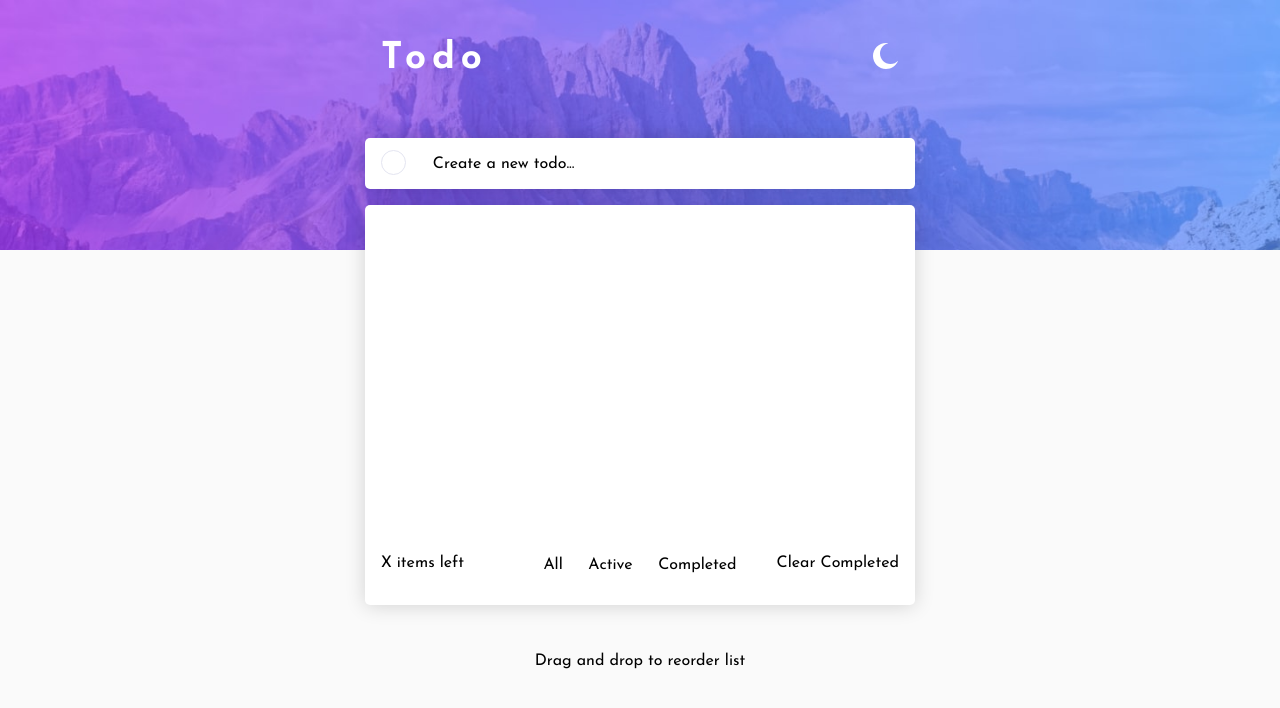
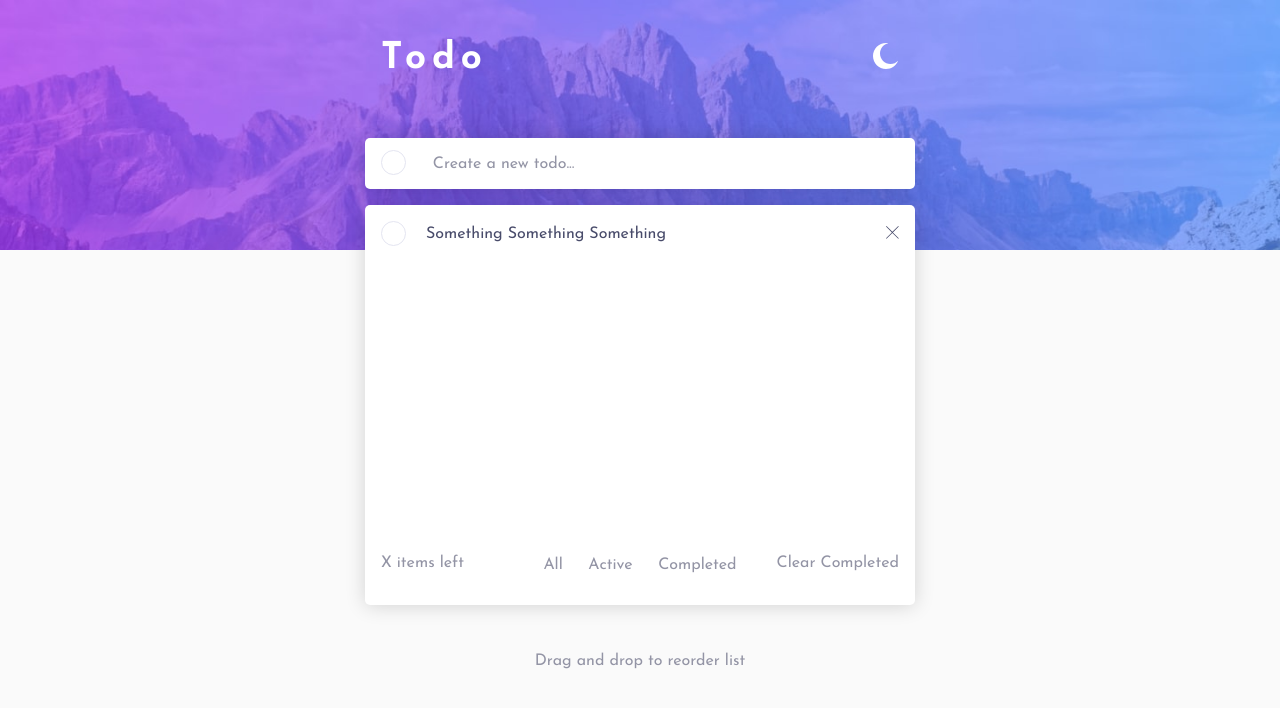
Before and after one commit to Otavio-Cipriano/todo-app, a React (Create React App) app: page / in a window 1280 px wide. Shown: the top 708 px of the page. Built offline with nearby package versions, Linux system fonts and the light colour scheme.

Commit message:
add & update to theme at components

```diff
--- a/src/App.jsx
+++ b/src/App.jsx
@@ -2,16 +2,21 @@ import Container from "./components/Container/Container";
 import Header from "./components/Header/Header";
 import TodoApp from "./components/TodoApp/TodoApp";
 import ThemeContextParent from "./contexts/ThemeContext";
+import TodoContextParent from "./contexts/TodoContext";
 
 
 function App() {
   return (
+    <>
+      <TodoContextParent>
         <ThemeContextParent>
           <Container>
             <Header />
             <TodoApp />
           </Container>
         </ThemeContextParent>
+      </TodoContextParent>
+    </>
   );
 }
 
--- a/src/components/Todo/Todo.jsx
+++ b/src/components/Todo/Todo.jsx
@@ -1,16 +1,19 @@
 import React from 'react'
+import { useTheme } from '../../contexts/ThemeContext'
 
-export default function Todo() {
+export default function Todo({text, state}) {
+  const {theme} = useTheme()
+
   return (
-    <div className="task">
+    <div className={`task ${theme}`}>
       <div className="task__cb">
         <label className="task__cb cb">
           <input type="checkbox" value=""/>
             <span className="cb__checkmark"></span>
         </label>
       </div>
-      <p className="task__text">
-        Jog Around the park 3x
+      <p className={`task__text ${theme}`}>
+        {text}
       </p>
       <div className="task__trash">
         <img src="assets/icon-cross.svg" alt="delete icon"/>
--- a/src/components/TodoApp/TodoApp.jsx
+++ b/src/components/TodoApp/TodoApp.jsx
@@ -1,20 +1,18 @@
 import React from 'react'
 import TodoFilter from '../TodoFilter/TodoFilter'
 import TodoList from '../TodoList/TodoList'
+import {useTheme} from '../../contexts/ThemeContext'
+import TodoCreator from '../TodoCreator/TodoCreator'
+
 
 export default function TodoApp() {
+  const { theme } = useTheme()
+
   return (
-    <div className='todo'>
-      <div className="todo__creator">
-        <label className="task__todo cb">
-          <input type="checkbox" value=" "/>
-            <span className="cb__checkmark"></span>
-        </label>
-        <span>Create a new todo...</span>
-        <input type="text"/>
-      </div>
+    <div className={`todo-app ${theme}`}>
+      <TodoCreator/>
       <TodoList/>
-      <TodoFilter className="todo__filter todo__filter-mobile"/>
+      <TodoFilter className={`todo-app__filter todo-app__filter-mobile ${theme}`}/>
       <p className="lower-message">Drag and drop to reorder list</p>
     </div>
   )
--- /dev/null
+++ b/src/components/TodoCreator/TodoCreator.jsx
@@ -0,0 +1,16 @@
+import { useTheme } from "../../contexts/ThemeContext"
+
+export default function TodoCreator() {
+  const { theme } = useTheme()
+
+    return (
+        <div className={`todo-app__creator ${theme}`}>
+            <label className="task__todo cb">
+                <input type="checkbox" value=" " />
+                <span className="cb__checkmark"></span>
+            </label>
+            <span>Create a new todo...</span>
+            <input type="text" />
+        </div>
+    )
+}
--- a/src/components/TodoFilter/TodoFilter.jsx
+++ b/src/components/TodoFilter/TodoFilter.jsx
@@ -1,6 +1,10 @@
+import { useTheme } from "../../contexts/ThemeContext"
+
 export default function TodoFilter({...props}) {
+  const { theme } = useTheme()
+
     return (
-        <div className="todo__filter" {...props}>
+        <div className={`todo-app__filter ${theme}`} {...props}>
             <span>All</span>
             <span>Active</span>
             <span>Completed</span>
--- a/src/components/TodoList/TodoList.jsx
+++ b/src/components/TodoList/TodoList.jsx
@@ -1,13 +1,26 @@
 import React from 'react'
+import { useTheme } from '../../contexts/ThemeContext'
+import { useTodo } from '../../contexts/TodoContext'
+import Todo from '../Todo/Todo'
 import TodoFilter from '../TodoFilter/TodoFilter'
 
 export default function TodoList() {
+    const {theme}= useTheme()
+    const { todoList } = useTodo()
+
     return (
-        <div className='todo__list'>
+        <div className={`todo-app__list ${theme}`}>
+            {
+                todoList?.map((todo, idx) =>{
+                    return(
+                        <Todo key={idx} text={todo.text}/>
+                    )
+                })
+            }
 
-            <div className="todo__info">
+            <div className="todo-app__info">
                 <span>X items left</span>
-                <TodoFilter className="todo__filter todo__filter-desktop"/>
+                <TodoFilter className="todo-app__filter todo-app__filter-desktop"/>
                 <span>Clear Completed</span>
             </div>
         </div>
--- a/src/contexts/TodoContext.jsx
+++ b/src/contexts/TodoContext.jsx
@@ -7,10 +7,15 @@ export function useTodo(){
 }
 
 export default function TodoContextParent({ children }) {
-    const [todoList, setTodoList] = useState([])
+    const [todoList, setTodoList] = useState([
+        {
+            text: 'Something Something Something',
+            state: 'Active'
+        }
+    ])
 
     const addNewTodo = ({newTodo}) =>{
-        return setTodoList(prevTodoList => {
+        setTodoList(prevTodoList => {
             return [newTodo, ...prevTodoList]
         })
     }
--- a/src/sass/components/_todo.scss
+++ b/src/sass/components/_todo.scss
@@ -1,15 +1,17 @@
-.todo {
+@use "../themes/" as *;
+
+.todo-app {
   width: 90%;
   max-width: 550px;
   margin: -6.5rem auto;
-  color: var(--lightTheme-dark-gray-blue);
+  @include themify("color", "primary-ftclr");
   font-size: 1rem;
   padding: 0 0 1rem 0;
 
   &__list,
   &__creator,
   &__filter {
-    background-color: white;
+    @include themify("background-color", "second-bgclr");
     border-radius: 5px;
     box-shadow: 0 1px 20px rgb(0 0 0 / 16%);
   }
@@ -26,24 +28,25 @@
       outline: none;
       height: 100%;
       width: 100%;
-      caret-color: var(--primary-roya-blue);
+      caret-color: var(--royal-blue);
+      background-color: transparent;
 
-      &:focus{
+      &:focus {
         border: none;
       }
     }
 
-    .cb{
+    .cb {
       margin-top: -1rem;
       margin-right: 10px;
     }
 
-    >span{
+    > span {
       margin-right: 1rem;
     }
   }
 
-  &__list{
+  &__list {
     position: relative;
     min-height: 400px;
   }
@@ -73,32 +76,31 @@
       margin: 0 0.8rem;
     }
 
-    &-mobile{
+    &-mobile {
       margin: 2rem 0;
     }
 
-    &-desktop{
+    &-desktop {
       box-shadow: none;
       padding: none;
       display: none;
     }
   }
 
-
   @media (min-width: 500px) {
     margin: -7rem auto;
   }
 
-  @media(min-width: 1000px){
-    &__info{
+  @media (min-width: 1000px) {
+    &__info {
       grid-template-columns: 1fr 1fr 1fr;
     }
     &__filter {
-      &-desktop{
+      &-desktop {
         display: grid;
       }
 
-      &-mobile{
+      &-mobile {
         display: none;
       }
     }
@@ -113,13 +115,22 @@
 
   &__text {
     width: 100%;
-    color: var(--lightTheme-darker-gray-blue);
+    @include themify("color", "second-ftclr");
+
+    &:hover {
+      cursor: pointer;
+    }
   }
 
   &__trash {
     max-width: 13px;
     img {
       width: 100%;
+    }
+
+    &:hover {
+      cursor: pointer;
+      transform: scale(1.2);
     }
   }
 
@@ -132,14 +143,13 @@
     color: var(--lightTheme-gray-blue) !important;
   }
 
-  .cb{
+  .cb {
     margin-right: 10px;
+
   }
-
 }
 
-
-.lower-message{
+.lower-message {
   text-align: center;
   margin: 3rem 0;
 }
--- a/src/sass/themes/_dark.scss
+++ b/src/sass/themes/_dark.scss
@@ -1,6 +1,6 @@
 $dark: (
-    primary-ftclr: var(--light-gray-blue),
-    second-ftclr: var(--darker-gray-blue),
+    primary-ftclr: var(--dark-gray-blue),
+    second-ftclr: var(--light-gray-blue),
     third-ftclr: var(--darkest-gray-blue),
     info-ftclr: var(--royal-blue),
     neutral-ftclr: white,
```
Also changed, not shown: src/sass/components/_checkbox.scss (+7 -8 lines). Lines whose indentation alone changed are shown as unchanged.
